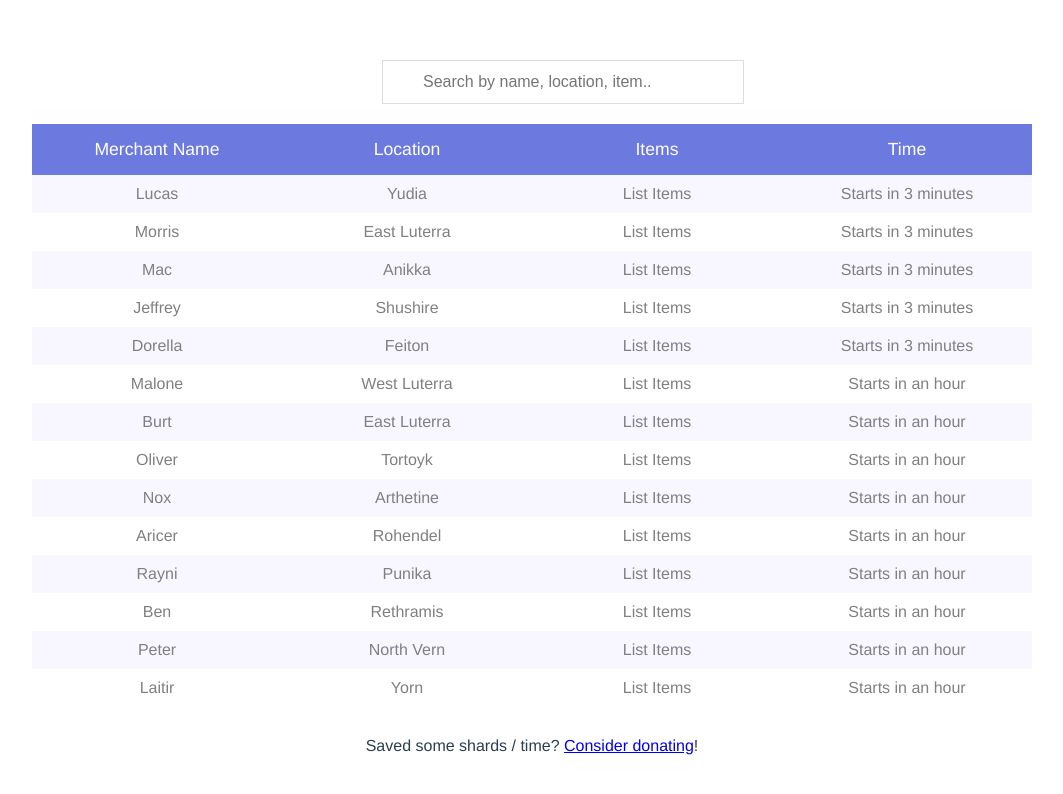
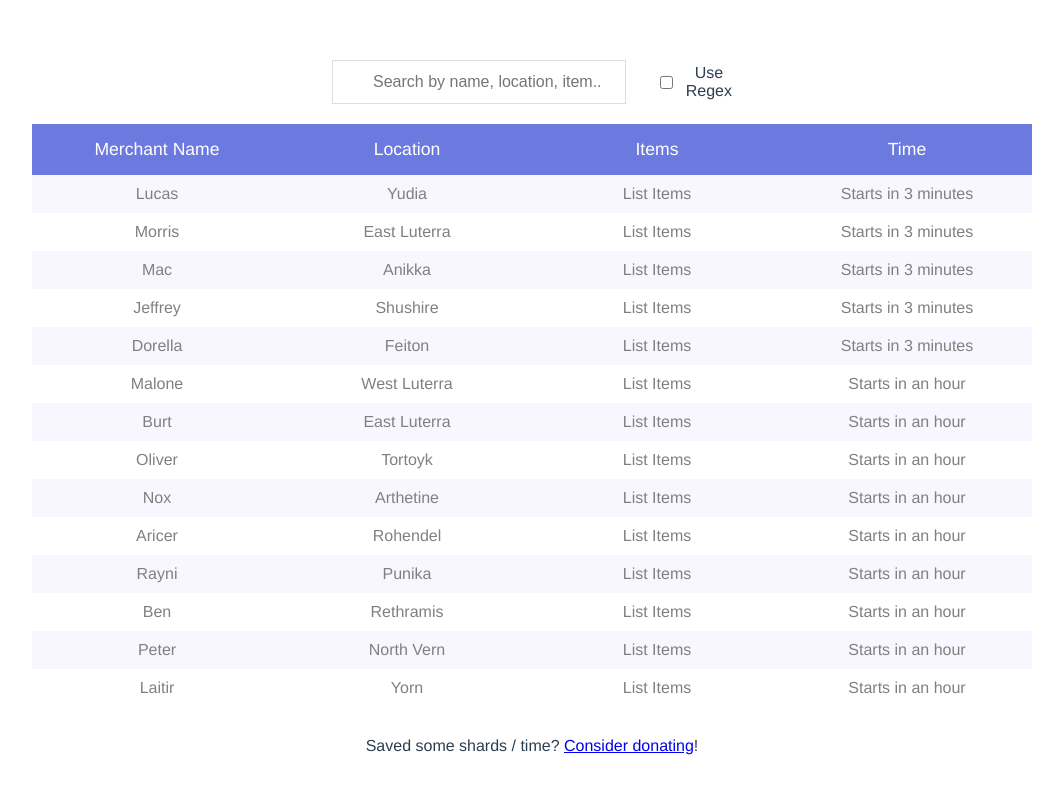
Before and after one commit to sethjwilliamson/lostark-merchant-tracker, a Vue app: page / in a window 1280 px wide. Shown: the top 794 px of the page, without its empty margins (108-1171 px from the left). Built offline with nearby package versions, Linux system fonts and the light colour scheme.

Commit message:
Add Regex

```diff
--- a/src/App.vue
+++ b/src/App.vue
@@ -2,6 +2,10 @@
     <div id="app">
         <div class="input-container">
             <input v-model="searchInput" type="text" class="search" placeholder="Search by name, location, item.." >
+            <div class="use-regex-container" ref="use-regex-container">
+                <input v-model="isUsingRegex" type="checkbox" id="isUsingRegex" >
+                <label for="isUsingRegex"> Use Regex</label>
+            </div>
         </div>
         <div class="table-container">
             <table>
@@ -31,6 +35,8 @@
 <script lang="ts">
 import Vue from 'vue'
 import WanderingMerchant from './components/WanderingMerchant.vue'
+import tippy from 'tippy.js'
+import 'tippy.js/dist/tippy.css'
 
 interface Merchant {
     name: string,
@@ -292,13 +298,17 @@ export default Vue.extend({
                     disabled: false
                 }
             ] as Merchant[],
-            searchInput: ''
+            searchInput: '',
+            isUsingRegex: false
         }
+    },
+    mounted: function () {
+        tippy(this.$refs['use-regex-container'] as HTMLElement, {
+            content: "Use Regex to search multiple regions or multiple items. \n\nGoogle \"Simple Regex Cheat Sheet\" if you don't know what this means."
+        })
     },
     computed: {
         merchantsComputed: function () : Merchant[] {
-            console.log(this.searchInput)
-
             return this.merchants.map((x: Merchant) => {
                 return {
                     name: x.name,
@@ -316,6 +326,10 @@ export default Vue.extend({
                 return false
             }
 
+            if (this.isUsingRegex) {
+                return this.isDisabledRegex(merchant)
+            }
+
             if (merchant.name.toLowerCase().includes(this.searchInput.toLowerCase())) {
                 return false
             }
@@ -326,6 +340,32 @@ export default Vue.extend({
 
             for (const itemName of merchant.items) {
                 if (itemName.toLowerCase().includes(this.searchInput.toLowerCase())) {
+                    return false
+                }
+            }
+
+            return true
+        },
+        isDisabledRegex: function (merchant: Merchant) {
+            let regex : RegExp
+
+            try {
+                regex = new RegExp(this.searchInput)
+            } catch {
+                console.log('Regex Error: Filter disabled')
+                return false
+            }
+
+            if (regex.test(merchant.name)) {
+                return false
+            }
+
+            if (regex.test(merchant.location)) {
+                return false
+            }
+
+            for (const itemName of merchant.items) {
+                if (regex.test(itemName)) {
                     return false
                 }
             }
@@ -405,9 +445,18 @@ tr:nth-child(even) td {
 }
 
 .input-container {
-  max-width: 300px;
+  max-width: 400px;
   margin: auto;
   margin-bottom: 20px;
+  display: flex;
+  grid-gap: 30px;
+  align-items: center;
+}
+
+.use-regex-container {
+    display: flex;
+    grid-gap: 10px;
+    align-items: center;
 }
 
 input.search {
```
